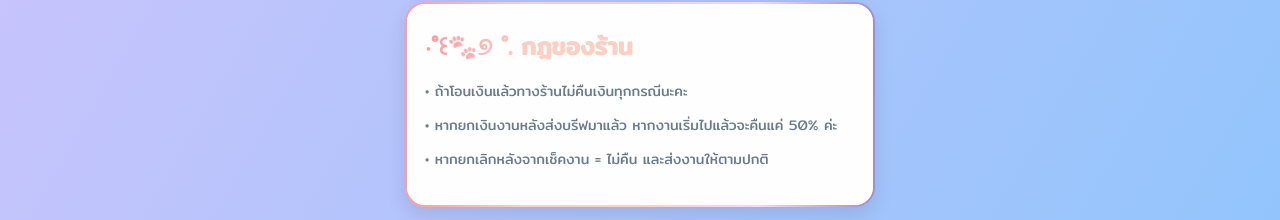
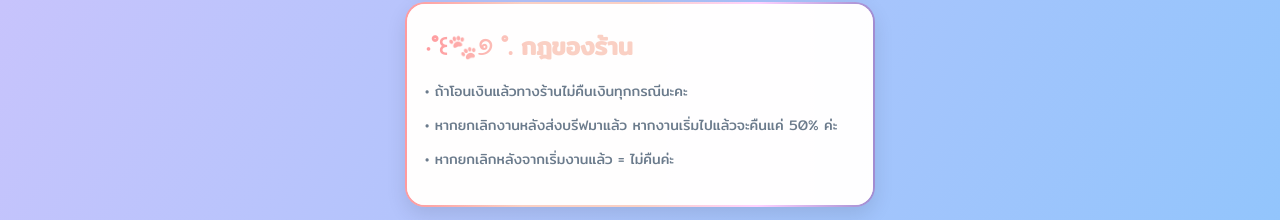
Before and after one commit to Kaizen-cheer/5555, a plain HTML site: page index.html in a window 1280 px wide. Shown: the part 1147-1367 px from the top of the page. Drawn offline with Linux system fonts and the light colour scheme.

Commit message:
Update index.html

```diff
--- a/index.html
+++ b/index.html
@@ -212,8 +212,8 @@ border:1px solid #eee;
 <div class="section"><div class="section-content">
 <h2>‧˚꒰🐾୭ ˚. กฎของร้าน</h2>
 <div class="step" style="font-size: 14px;">• ถ้าโอนเงินแล้วทางร้านไม่คืนเงินทุกกรณีนะคะ</div>
-<div class="step" style="font-size: 14px;">• หากยกเงินงานหลังส่งบรีฟมาแล้ว หากงานเริ่มไปแล้วจะคืนแค่ 50% ค่ะ</div>
-<div class="step" style="font-size: 14px;">• หากยกเลิกหลังจากเช็คงาน = ไม่คืน และส่งงานให้ตามปกติ</div>
+<div class="step" style="font-size: 14px;">• หากยกเลิกงานหลังส่งบรีฟมาแล้ว หากงานเริ่มไปแล้วจะคืนแค่ 50% ค่ะ</div>
+<div class="step" style="font-size: 14px;">• หากยกเลิกหลังจากเริ่มงานแล้ว = ไม่คืนค่ะ </div>
 <!--[cite: 1] -->
 </div></div>
 
```
